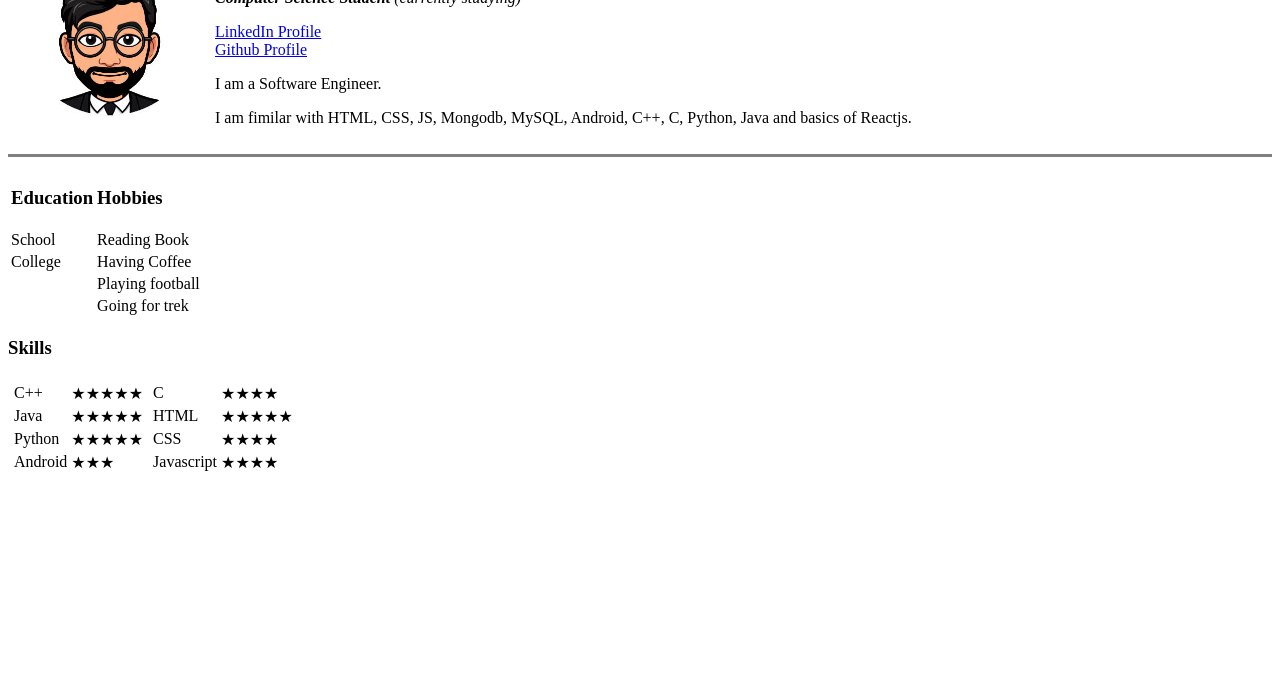
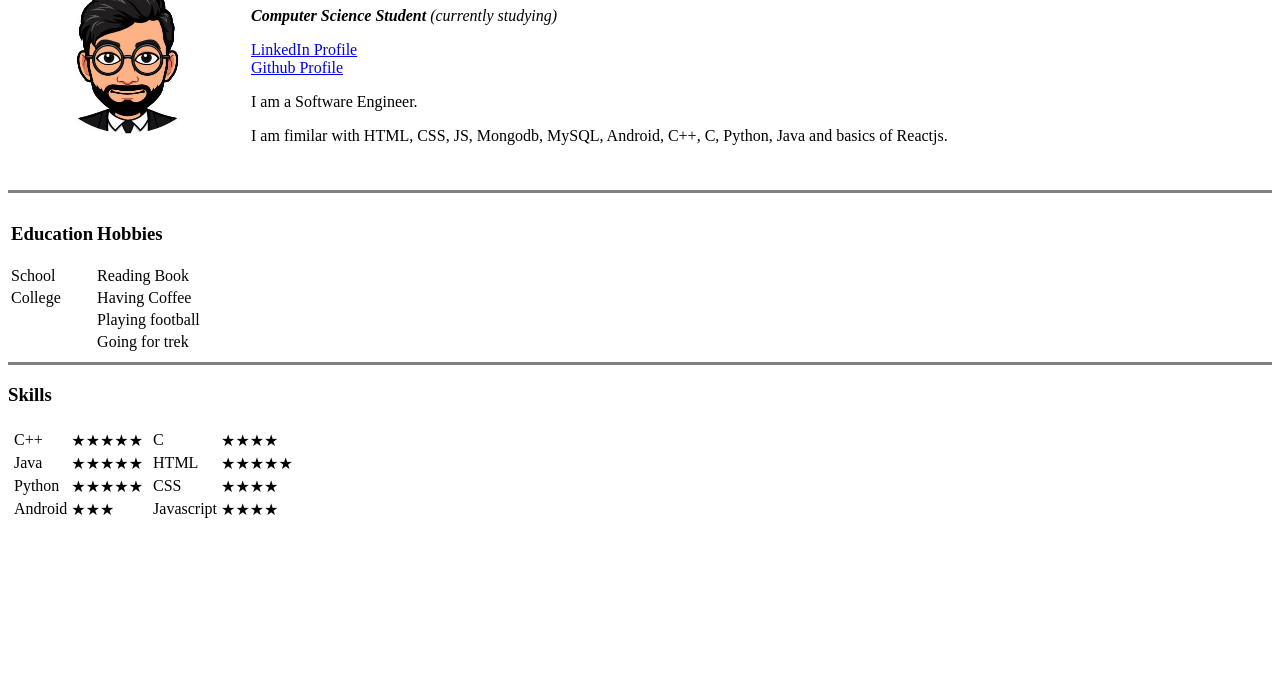
Before and after one commit to sohamkhade/cv, a plain HTML site: page index.html in a window 1280 px wide. Shown: the part 102-800 px from the top of the page. Drawn offline with Linux system fonts and the light colour scheme.

Commit message:
Update index.html

```diff
--- a/index.html
+++ b/index.html
@@ -4,10 +4,11 @@
 <head>
   <meta charset="utf-8">
   <title>Soham's Personal Site</title>
+  <link rel="stylesheet" href="styles.css" />
 </head>
 
 <body>
-  <table>
+  <table cellspacing="20">
     <tr>
       <td>
         <img src="straight-looking_soham.jpg" alt="Soham Profile pic" width="200" height="200" />
@@ -46,7 +47,7 @@
       <td>Going for trek</td>
     </tr>
   </table>
-
+  <hr size="3" noshade>
   <h3>Skills</h3>
   <table>
     <tr>
```
